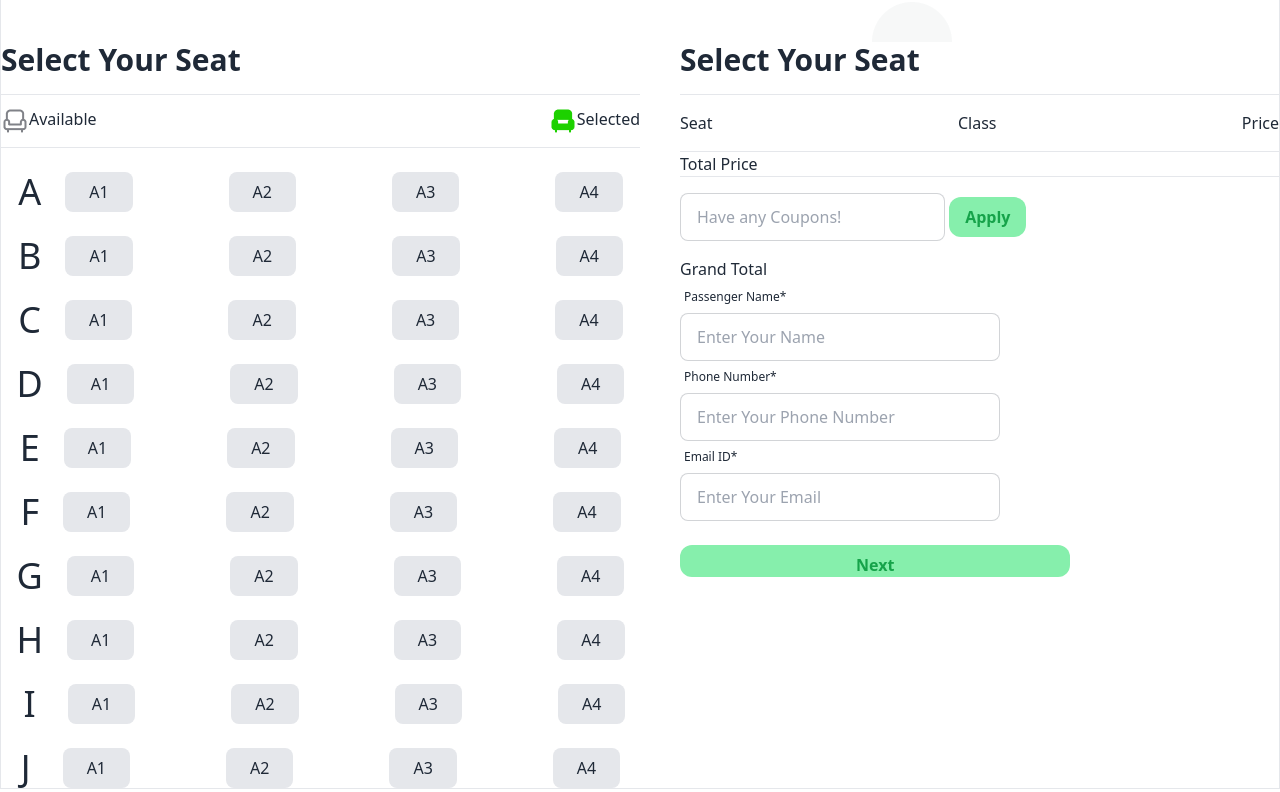
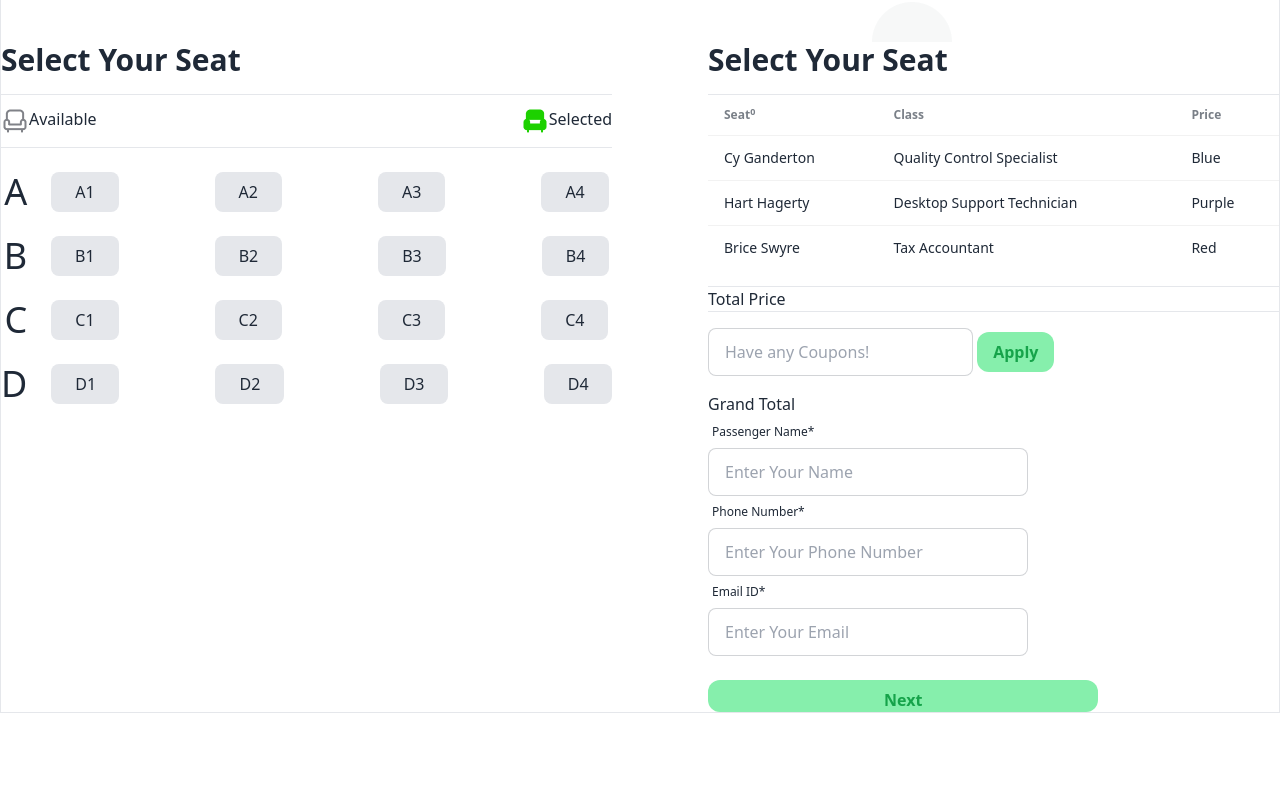
Before and after one commit to SRakiB23/P-Ticket-a5, a plain HTML site: page index.html in a window 1280 px wide. Shown: the part 1618-2410 px from the top of the page. After the commit the page ends 2331 px from the top, so only its background shows below. Drawn offline with nearby package versions, Linux system fonts and the light colour scheme.

Commit message:
working in js now

```diff
--- a/index.html
+++ b/index.html
@@ -137,7 +137,9 @@
                 class="flex items-center bg-green-200 hover:bg-green-700 text-green-700 font-bold py-2 px-4 border border-green-400 rounded-lg"
               >
                 <img src="/images/seat-green.png" alt="" class="ml-2" />
-                <p class="text-green-600"><span>40</span>Seats Left</p>
+                <p class="text-green-600">
+                  <span id="current-seat">40</span>Seats Left
+                </p>
               </button>
             </div>
           </div>
@@ -176,7 +178,7 @@
       <!--Seat and Input-->
       <section>
         <!--for whole section-->
-        <div class="grid grid-cols-2">
+        <div class="grid grid-cols-2 gap-14">
           <div class="">
             <p class="text-3xl font-semibold pb-4">Select Your Seat</p>
             <hr />
@@ -196,25 +198,25 @@
                 <div class="grid grid-cols-4 gap-24">
                   <div
                     id="a1"
-                    class="bg-gray-200 text-center py-2 px-6 rounded-lg"
+                    class="bg-gray-200 text-center py-2 px-6 rounded-lg hover:bg-green-400 relative"
                   >
                     A1
                   </div>
                   <div
                     id="a2"
-                    class="bg-gray-200 text-center py-2 px-6 rounded-lg"
+                    class="bg-gray-200 text-center py-2 px-6 rounded-lg hover:bg-green-400 relative"
                   >
                     A2
                   </div>
                   <div
                     id="a3"
-                    class="bg-gray-200 text-center py-2 px-6 rounded-lg"
+                    class="bg-gray-200 text-center py-2 px-6 rounded-lg hover:bg-green-400 relative"
                   >
                     A3
                   </div>
                   <div
                     id="a4"
-                    class="bg-gray-200 text-center py-2 px-6 rounded-lg"
+                    class="bg-gray-200 text-center py-2 px-6 rounded-lg hover:bg-green-400 relative"
                   >
                     A4
                   </div>
@@ -225,28 +227,28 @@
               <div class="text-4xl mr-6">B</div>
               <div class="grid grid-cols-4 gap-24">
                 <div
-                  id="a1"
+                  id="b1"
                   class="bg-gray-200 text-center py-2 px-6 rounded-lg"
                 >
-                  A1
+                  B1
                 </div>
                 <div
-                  id="a2"
+                  id="b2"
                   class="bg-gray-200 text-center py-2 px-6 rounded-lg"
                 >
-                  A2
+                  B2
                 </div>
                 <div
-                  id="a3"
+                  id="b3"
                   class="bg-gray-200 text-center py-2 px-6 rounded-lg"
                 >
-                  A3
+                  B3
                 </div>
                 <div
-                  id="a4"
+                  id="b4"
                   class="bg-gray-200 text-center py-2 px-6 rounded-lg"
                 >
-                  A4
+                  B4
                 </div>
               </div>
             </div>
@@ -254,28 +256,28 @@
               <div class="text-4xl mr-6">C</div>
               <div class="grid grid-cols-4 gap-24">
                 <div
-                  id="a1"
+                  id="c1"
                   class="bg-gray-200 text-center py-2 px-6 rounded-lg"
                 >
-                  A1
+                  C1
                 </div>
                 <div
-                  id="a2"
+                  id="c2"
                   class="bg-gray-200 text-center py-2 px-6 rounded-lg"
                 >
-                  A2
+                  C2
                 </div>
                 <div
-                  id="a3"
+                  id="c3"
                   class="bg-gray-200 text-center py-2 px-6 rounded-lg"
                 >
-                  A3
+                  C3
                 </div>
                 <div
-                  id="a4"
+                  id="c4"
                   class="bg-gray-200 text-center py-2 px-6 rounded-lg"
                 >
-                  A4
+                  C4
                 </div>
               </div>
             </div>
@@ -283,202 +285,28 @@
               <div class="text-4xl mr-6">D</div>
               <div class="grid grid-cols-4 gap-24">
                 <div
-                  id="a1"
+                  id="d1"
                   class="bg-gray-200 text-center py-2 px-6 rounded-lg"
                 >
-                  A1
+                  D1
                 </div>
                 <div
-                  id="a2"
+                  id="d2"
                   class="bg-gray-200 text-center py-2 px-6 rounded-lg"
                 >
-                  A2
+                  D2
                 </div>
                 <div
-                  id="a3"
+                  id="d3"
                   class="bg-gray-200 text-center py-2 px-6 rounded-lg"
                 >
-                  A3
+                  D3
                 </div>
                 <div
-                  id="a4"
+                  id="d4"
                   class="bg-gray-200 text-center py-2 px-6 rounded-lg"
                 >
-                  A4
-                </div>
-              </div>
-            </div>
-            <div class="flex items-center justify-center pt-6">
-              <div class="text-4xl mr-6">E</div>
-              <div class="grid grid-cols-4 gap-24">
-                <div
-                  id="a1"
-                  class="bg-gray-200 text-center py-2 px-6 rounded-lg"
-                >
-                  A1
-                </div>
-                <div
-                  id="a2"
-                  class="bg-gray-200 text-center py-2 px-6 rounded-lg"
-                >
-                  A2
-                </div>
-                <div
-                  id="a3"
-                  class="bg-gray-200 text-center py-2 px-6 rounded-lg"
-                >
-                  A3
-                </div>
-                <div
-                  id="a4"
-                  class="bg-gray-200 text-center py-2 px-6 rounded-lg"
-                >
-                  A4
-                </div>
-              </div>
-            </div>
-            <div class="flex items-center justify-center pt-6">
-              <div class="text-4xl mr-6">F</div>
-              <div class="grid grid-cols-4 gap-24">
-                <div
-                  id="a1"
-                  class="bg-gray-200 text-center py-2 px-6 rounded-lg"
-                >
-                  A1
-                </div>
-                <div
-                  id="a2"
-                  class="bg-gray-200 text-center py-2 px-6 rounded-lg"
-                >
-                  A2
-                </div>
-                <div
-                  id="a3"
-                  class="bg-gray-200 text-center py-2 px-6 rounded-lg"
-                >
-                  A3
-                </div>
-                <div
-                  id="a4"
-                  class="bg-gray-200 text-center py-2 px-6 rounded-lg"
-                >
-                  A4
-                </div>
-              </div>
-            </div>
-            <div class="flex items-center justify-center pt-6">
-              <div class="text-4xl mr-6">G</div>
-              <div class="grid grid-cols-4 gap-24">
-                <div
-                  id="a1"
-                  class="bg-gray-200 text-center py-2 px-6 rounded-lg"
-                >
-                  A1
-                </div>
-                <div
-                  id="a2"
-                  class="bg-gray-200 text-center py-2 px-6 rounded-lg"
-                >
-                  A2
-                </div>
-                <div
-                  id="a3"
-                  class="bg-gray-200 text-center py-2 px-6 rounded-lg"
-                >
-                  A3
-                </div>
-                <div
-                  id="a4"
-                  class="bg-gray-200 text-center py-2 px-6 rounded-lg"
-                >
-                  A4
-                </div>
-              </div>
-            </div>
-            <div class="flex items-center justify-center pt-6">
-              <div class="text-4xl mr-6">H</div>
-              <div class="grid grid-cols-4 gap-24">
-                <div
-                  id="a1"
-                  class="bg-gray-200 text-center py-2 px-6 rounded-lg"
-                >
-                  A1
-                </div>
-                <div
-                  id="a2"
-                  class="bg-gray-200 text-center py-2 px-6 rounded-lg"
-                >
-                  A2
-                </div>
-                <div
-                  id="a3"
-                  class="bg-gray-200 text-center py-2 px-6 rounded-lg"
-                >
-                  A3
-                </div>
-                <div
-                  id="a4"
-                  class="bg-gray-200 text-center py-2 px-6 rounded-lg"
-                >
-                  A4
-                </div>
-              </div>
-            </div>
-            <div class="flex items-center justify-center pt-6">
-              <div class="text-4xl mr-8 pl-2">I</div>
-              <div class="grid grid-cols-4 gap-24">
-                <div
-                  id="a1"
-                  class="bg-gray-200 text-center py-2 px-6 rounded-lg"
-                >
-                  A1
-                </div>
-                <div
-                  id="a2"
-                  class="bg-gray-200 text-center py-2 px-6 rounded-lg"
-                >
-                  A2
-                </div>
-                <div
-                  id="a3"
-                  class="bg-gray-200 text-center py-2 px-6 rounded-lg"
-                >
-                  A3
-                </div>
-                <div
-                  id="a4"
-                  class="bg-gray-200 text-center py-2 px-6 rounded-lg"
-                >
-                  A4
-                </div>
-              </div>
-            </div>
-            <div class="flex items-center justify-center pt-6">
-              <div class="text-4xl mr-8">J</div>
-              <div class="grid grid-cols-4 gap-24">
-                <div
-                  id="a1"
-                  class="bg-gray-200 text-center py-2 px-6 rounded-lg"
-                >
-                  A1
-                </div>
-                <div
-                  id="a2"
-                  class="bg-gray-200 text-center py-2 px-6 rounded-lg"
-                >
-                  A2
-                </div>
-                <div
-                  id="a3"
-                  class="bg-gray-200 text-center py-2 px-6 rounded-lg"
-                >
-                  A3
-                </div>
-                <div
-                  id="a4"
-                  class="bg-gray-200 text-center py-2 px-6 rounded-lg"
-                >
-                  A4
+                  D4
                 </div>
               </div>
             </div>
@@ -487,10 +315,37 @@
           <div class="flex-1 pl-10">
             <p class="text-3xl font-semibold pb-4">Select Your Seat</p>
             <hr />
-            <div class="flex justify-between py-4">
-              <p>Seat</p>
-              <p>Class</p>
-              <p>Price</p>
+            <div class="overflow-x-auto pb-4">
+              <table class="table">
+                <!-- head -->
+                <thead>
+                  <tr>
+                    <th>Seat<sup id="added-seat">0</sup></th>
+                    <th>Class</th>
+                    <th>Price</th>
+                  </tr>
+                </thead>
+                <tbody>
+                  <!-- row 1 -->
+                  <tr>
+                    <td>Cy Ganderton</td>
+                    <td>Quality Control Specialist</td>
+                    <td>Blue</td>
+                  </tr>
+                  <!-- row 2 -->
+                  <tr>
+                    <td>Hart Hagerty</td>
+                    <td>Desktop Support Technician</td>
+                    <td>Purple</td>
+                  </tr>
+                  <!-- row 3 -->
+                  <tr>
+                    <td>Brice Swyre</td>
+                    <td>Tax Accountant</td>
+                    <td>Red</td>
+                  </tr>
+                </tbody>
+              </table>
             </div>
             <hr />
             <p>Total Price</p>
@@ -547,6 +402,66 @@
         </div>
       </section>
     </main>
+    <!-- <footer class="footer p-10 mt-20 bg-neutral text-neutral-content">
+      <aside>
+        <svg
+          width="50"
+          height="50"
+          viewBox="0 0 24 24"
+          xmlns="http://www.w3.org/2000/svg"
+          fill-rule="evenodd"
+          clip-rule="evenodd"
+          class="fill-current"
+        >
+          <path
+            d="M22.672 15.226l-2.432.811.841 2.515c.33 1.019-.209 2.127-1.23 2.456-1.15.325-2.148-.321-2.463-1.226l-.84-2.518-5.013 1.677.84 2.517c.391 1.203-.434 2.542-1.831 2.542-.88 0-1.601-.564-1.86-1.314l-.842-2.516-2.431.809c-1.135.328-2.145-.317-2.463-1.229-.329-1.018.211-2.127 1.231-2.456l2.432-.809-1.621-4.823-2.432.808c-1.355.384-2.558-.59-2.558-1.839 0-.817.509-1.582 1.327-1.846l2.433-.809-.842-2.515c-.33-1.02.211-2.129 1.232-2.458 1.02-.329 2.13.209 2.461 1.229l.842 2.515 5.011-1.677-.839-2.517c-.403-1.238.484-2.553 1.843-2.553.819 0 1.585.509 1.85 1.326l.841 2.517 2.431-.81c1.02-.33 2.131.211 2.461 1.229.332 1.018-.21 2.126-1.23 2.456l-2.433.809 1.622 4.823 2.433-.809c1.242-.401 2.557.484 2.557 1.838 0 .819-.51 1.583-1.328 1.847m-8.992-6.428l-5.01 1.675 1.619 4.828 5.011-1.674-1.62-4.829z"
+          ></path>
+        </svg>
+        <p>ACME Industries Ltd.<br />Providing reliable tech since 1992</p>
+      </aside>
+      <nav>
+        <h6 class="footer-title">Social</h6>
+        <div class="grid grid-flow-col gap-4">
+          <a
+            ><svg
+              xmlns="http://www.w3.org/2000/svg"
+              width="24"
+              height="24"
+              viewBox="0 0 24 24"
+              class="fill-current"
+            >
+              <path
+                d="M24 4.557c-.883.392-1.832.656-2.828.775 1.017-.609 1.798-1.574 2.165-2.724-.951.564-2.005.974-3.127 1.195-.897-.957-2.178-1.555-3.594-1.555-3.179 0-5.515 2.966-4.797 6.045-4.091-.205-7.719-2.165-10.148-5.144-1.29 2.213-.669 5.108 1.523 6.574-.806-.026-1.566-.247-2.229-.616-.054 2.281 1.581 4.415 3.949 4.89-.693.188-1.452.232-2.224.084.626 1.956 2.444 3.379 4.6 3.419-2.07 1.623-4.678 2.348-7.29 2.04 2.179 1.397 4.768 2.212 7.548 2.212 9.142 0 14.307-7.721 13.995-14.646.962-.695 1.797-1.562 2.457-2.549z"
+              ></path></svg
+          ></a>
+          <a
+            ><svg
+              xmlns="http://www.w3.org/2000/svg"
+              width="24"
+              height="24"
+              viewBox="0 0 24 24"
+              class="fill-current"
+            >
+              <path
+                d="M19.615 3.184c-3.604-.246-11.631-.245-15.23 0-3.897.266-4.356 2.62-4.385 8.816.029 6.185.484 8.549 4.385 8.816 3.6.245 11.626.246 15.23 0 3.897-.266 4.356-2.62 4.385-8.816-.029-6.185-.484-8.549-4.385-8.816zm-10.615 12.816v-8l8 3.993-8 4.007z"
+              ></path></svg
+          ></a>
+          <a
+            ><svg
+              xmlns="http://www.w3.org/2000/svg"
+              width="24"
+              height="24"
+              viewBox="0 0 24 24"
+              class="fill-current"
+            >
+              <path
+                d="M9 8h-3v4h3v12h5v-12h3.642l.358-4h-4v-1.667c0-.955.192-1.333 1.115-1.333h2.885v-5h-3.808c-3.596 0-5.192 1.583-5.192 4.615v3.385z"
+              ></path></svg
+          ></a>
+        </div>
+      </nav>
+    </footer> -->
+    <script src="utilities.js"></script>
     <script src="bus.js"></script>
   </body>
 </html>
```
Also changed, not shown: bus.js (+22 -0 lines), utilities.js (added, +15 -0 lines).
